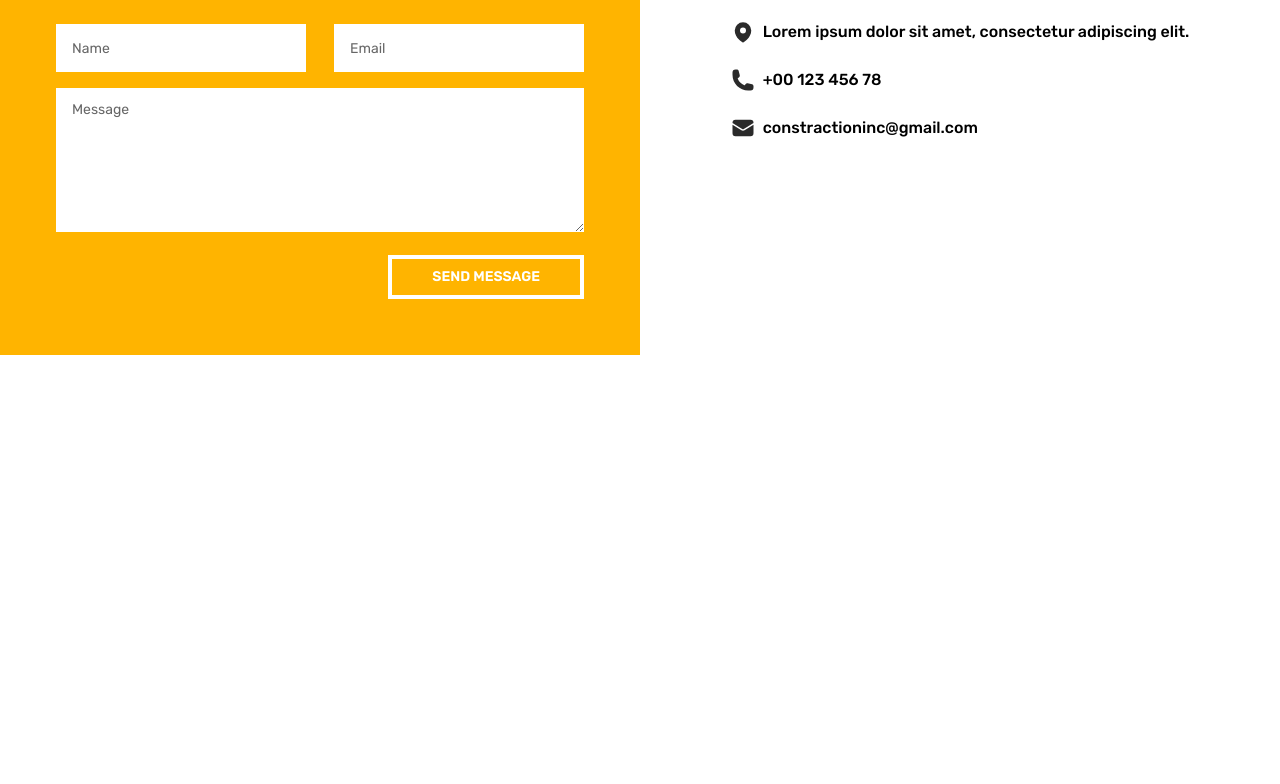
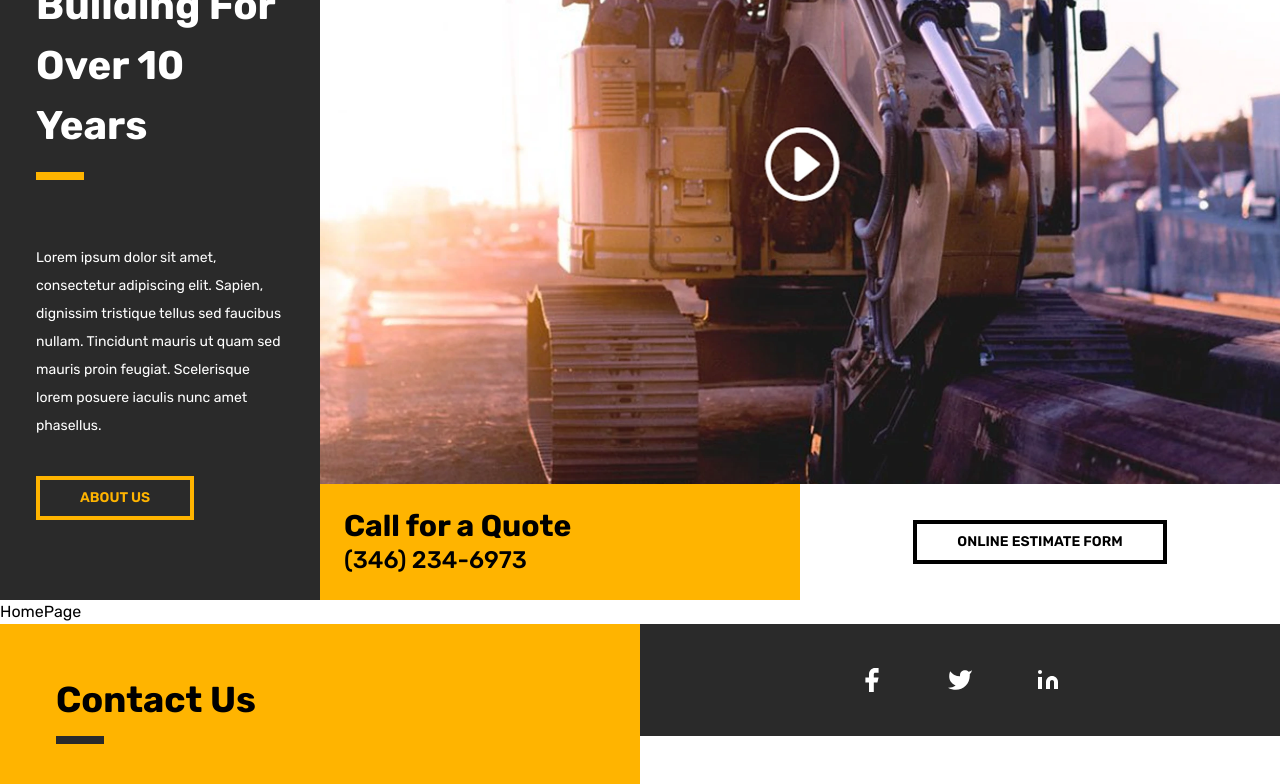
Before and after one commit to mubasyir19/Construction-Company-Landing, a Next.js app: page / in a window 1280 px wide. Shown: the part 2548-3332 px from the top of the page. Before the commit the page ends 2903 px from the top, so only its background shows below. Built offline with nearby package versions, Linux system fonts and the light colour scheme.

Commit message:
add: portfolio section at home page

```diff
--- a/src/app/page.tsx
+++ b/src/app/page.tsx
@@ -235,6 +235,47 @@ export default function Home() {
           </div>
         </div>
       </section>
+      <section className="flex flex-col lg:flex-row">
+        <div className="bg-secondary flex w-1/4 items-center justify-center bg-left px-9 py-20">
+          <div className="">
+            <h2 className="text-[40px] font-bold text-white">
+              We&apos;ve Been Building For Over 10 Years
+            </h2>
+            <hr className="border-primary my-4 w-12 border-4" />
+            <p className="mt-16 text-sm leading-7 text-white">
+              Lorem ipsum dolor sit amet, consectetur adipiscing elit. Sapien,
+              dignissim tristique tellus sed faucibus nullam. Tincidunt mauris
+              ut quam sed mauris proin feugiat. Scelerisque lorem posuere
+              iaculis nunc amet phasellus.
+            </p>
+            <button className="border-primary text-primary mt-9 cursor-pointer border-4 px-10 py-2 text-sm font-semibold uppercase">
+              About Us
+            </button>
+          </div>
+        </div>
+        <div className="lg:flex-1">
+          <div className="flex h-full flex-col">
+            <div className="min-h-[400px] w-full flex-1 bg-[url('/images/sections/section1.webp')] bg-cover bg-center"></div>
+            <div className="flex flex-col lg:flex-row">
+              <div className="bg-primary flex w-full items-center justify-start p-6">
+                <div>
+                  <h4 className="text-3xl font-bold text-black">
+                    Call for a Quote
+                  </h4>
+                  <p className="text-2xl font-medium text-black">
+                    (346) 234-6973
+                  </p>
+                </div>
+              </div>
+              <div className="flex w-full items-center justify-center p-6">
+                <button className="cursor-pointer border-4 border-black px-10 py-2 text-sm font-semibold text-black uppercase">
+                  Online Estimate form
+                </button>
+              </div>
+            </div>
+          </div>
+        </div>
+      </section>
       <h1>HomePage</h1>
       <Contact />
     </div>
```
Also changed, not shown: public/images/sections/section1.webp (added).
